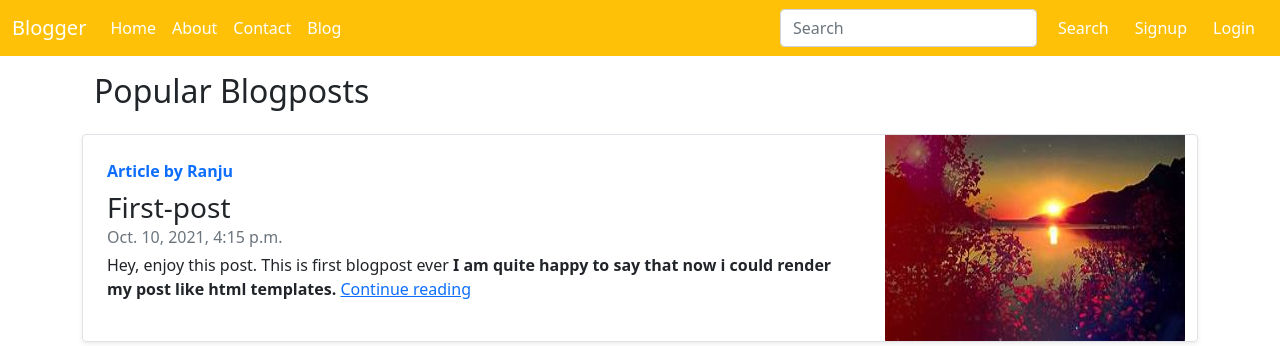
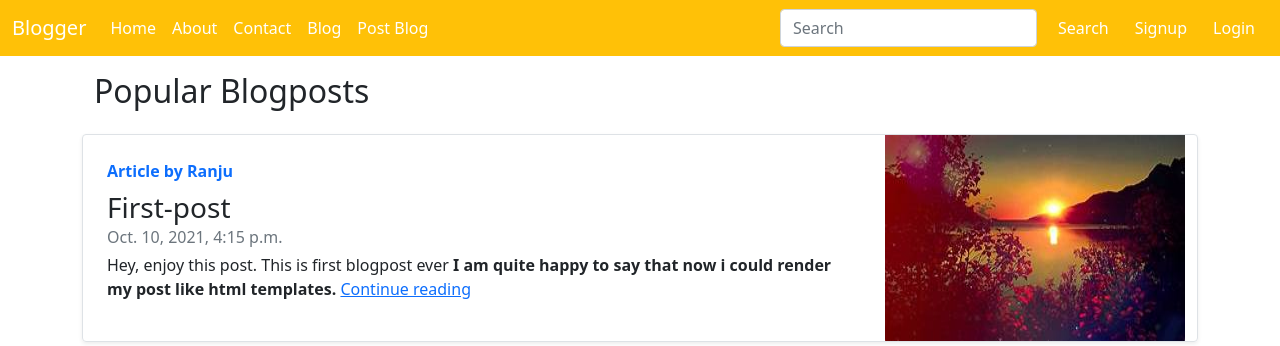
Before and after one commit to coderrancho/Blogger, a Django app: page /blog/ in a window 1280 px wide. Shown: the top 346 px of the page. Run offline with Django 3.2, Linux system fonts and the light colour scheme; data comes from the database, SQL or seed files in the repository.

Commit message:
Eighth commit

```diff
--- a/templates/basic.html
+++ b/templates/basic.html
@@ -44,6 +44,9 @@
           <li class="nav-item">
             <a class="nav-link color" href="/blog">Blog</a>
           </li>
+          <li class="nav-item">
+            <a class="nav-link color" href="/admin">Post Blog</a>
+          </li>
 
 
         </ul>
@@ -57,7 +60,7 @@
         <a class="nav-link dropdown-toggle color active bg-warning" id="navbarDropdown" role="button" data-bs-toggle="dropdown" aria-expanded="false">
             Welcome {{request.user}}
           </a>
-          <ul class="dropdown-menu" aria-labelledby="#navbarDropdown" style="left:1345px;">
+          <ul class="dropdown-menu" aria-labelledby="#navbarDropdown" style="left:27px;position:static;display:inline-block;padding:0;">
             <li><a class="dropdown-item mr-2" href="/Logout">Logout</a></li>
           </ul>
 
```
